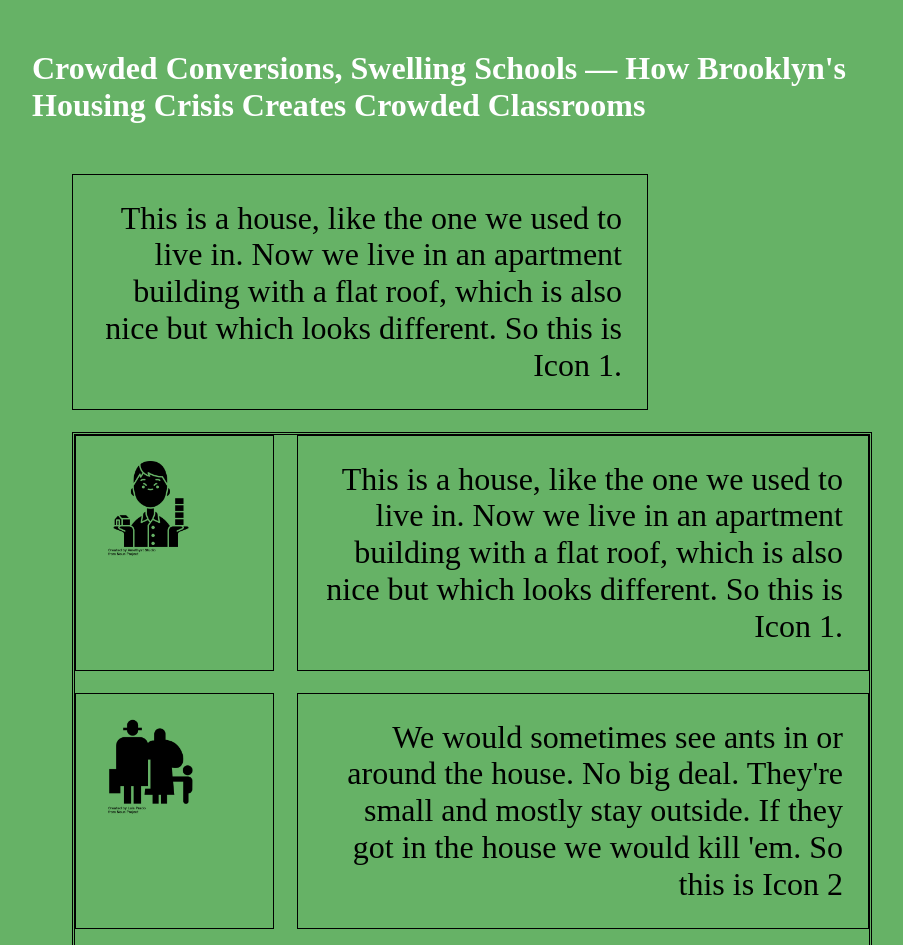
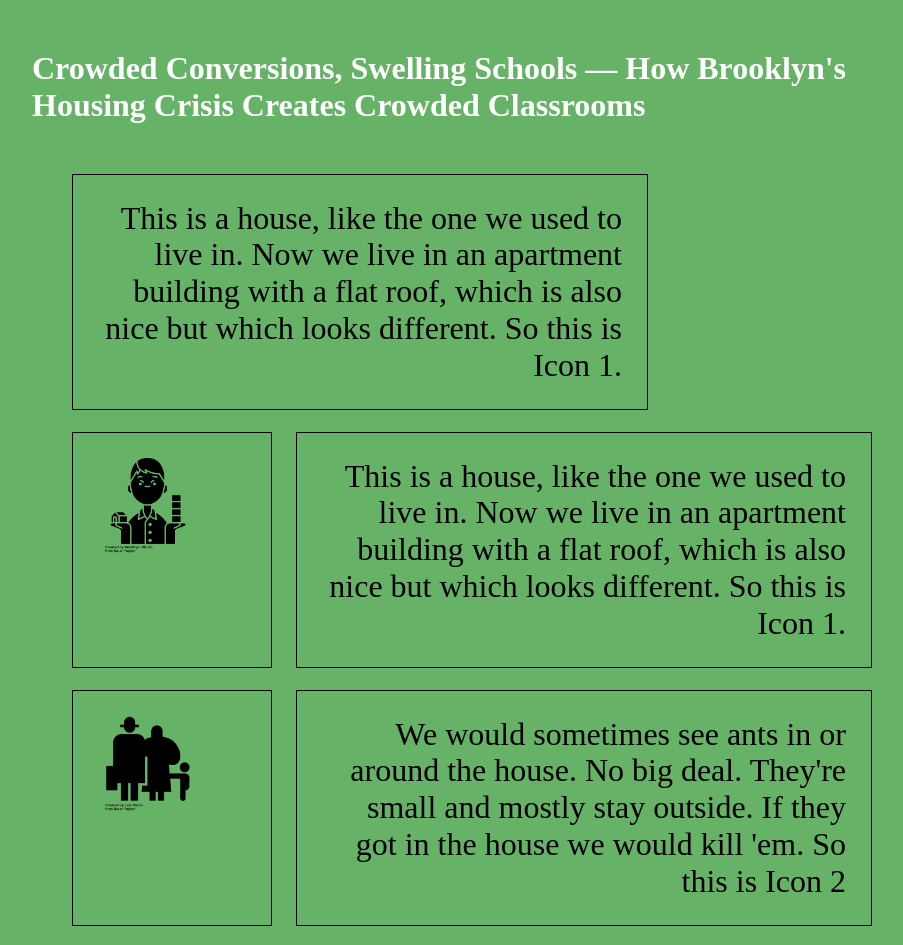
Before and after one commit to Enapolit/project-tests, a plain HTML site: page index.html in a window 1280 px wide. Shown: the top 945 px of the page, without its empty margins (168-1071 px from the left). Drawn offline with nearby package versions, Linux system fonts and the light colour scheme.

Commit message:
Update index.html

```diff
--- a/index.html
+++ b/index.html
@@ -29,7 +29,7 @@
    </div>
 </head>
 <body>
-<div class="containertwo">
+<div class="container">
     <div class="flex">
       <div class="icon">
       <img src="Images/noun_landlord_4136282.png" alt="Drawing of a landlord"></div>
```
